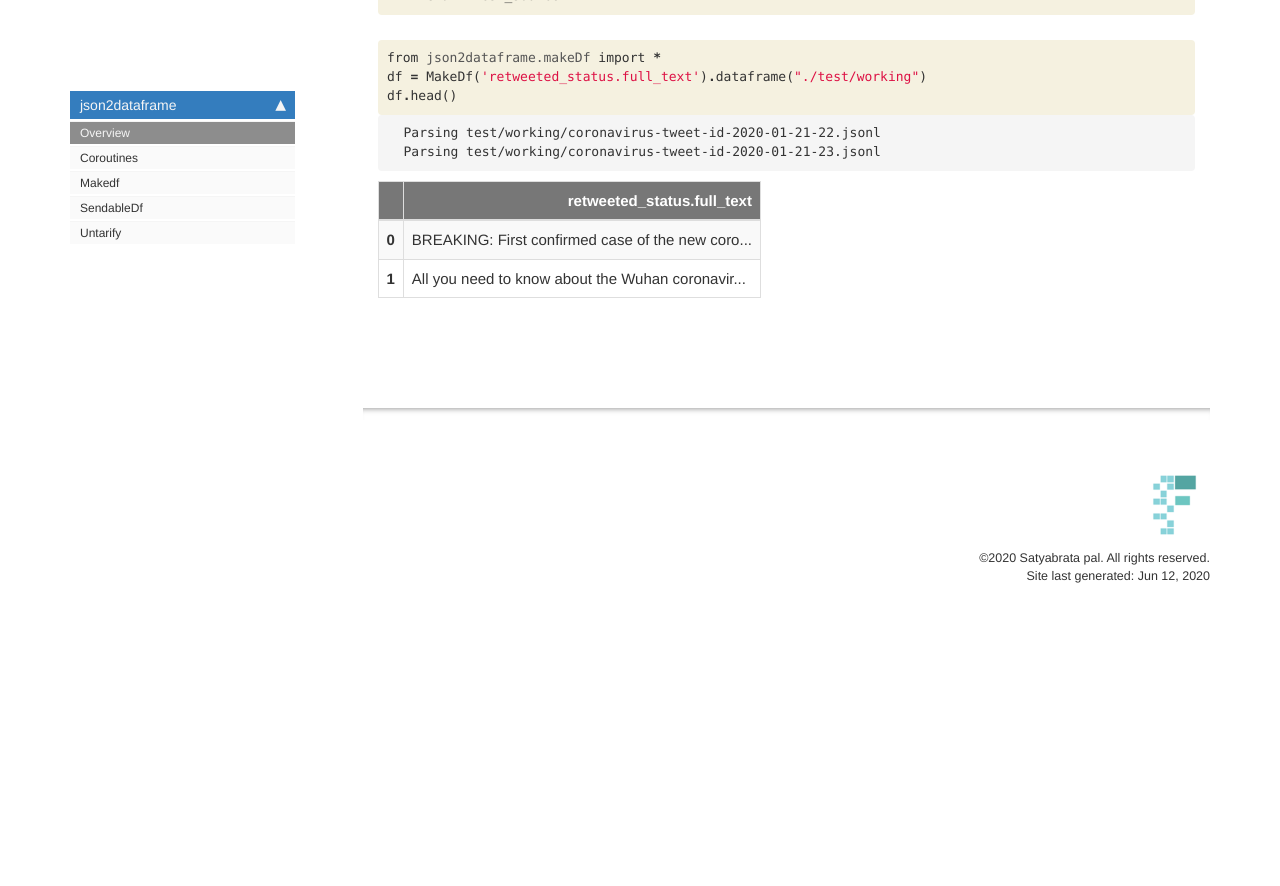
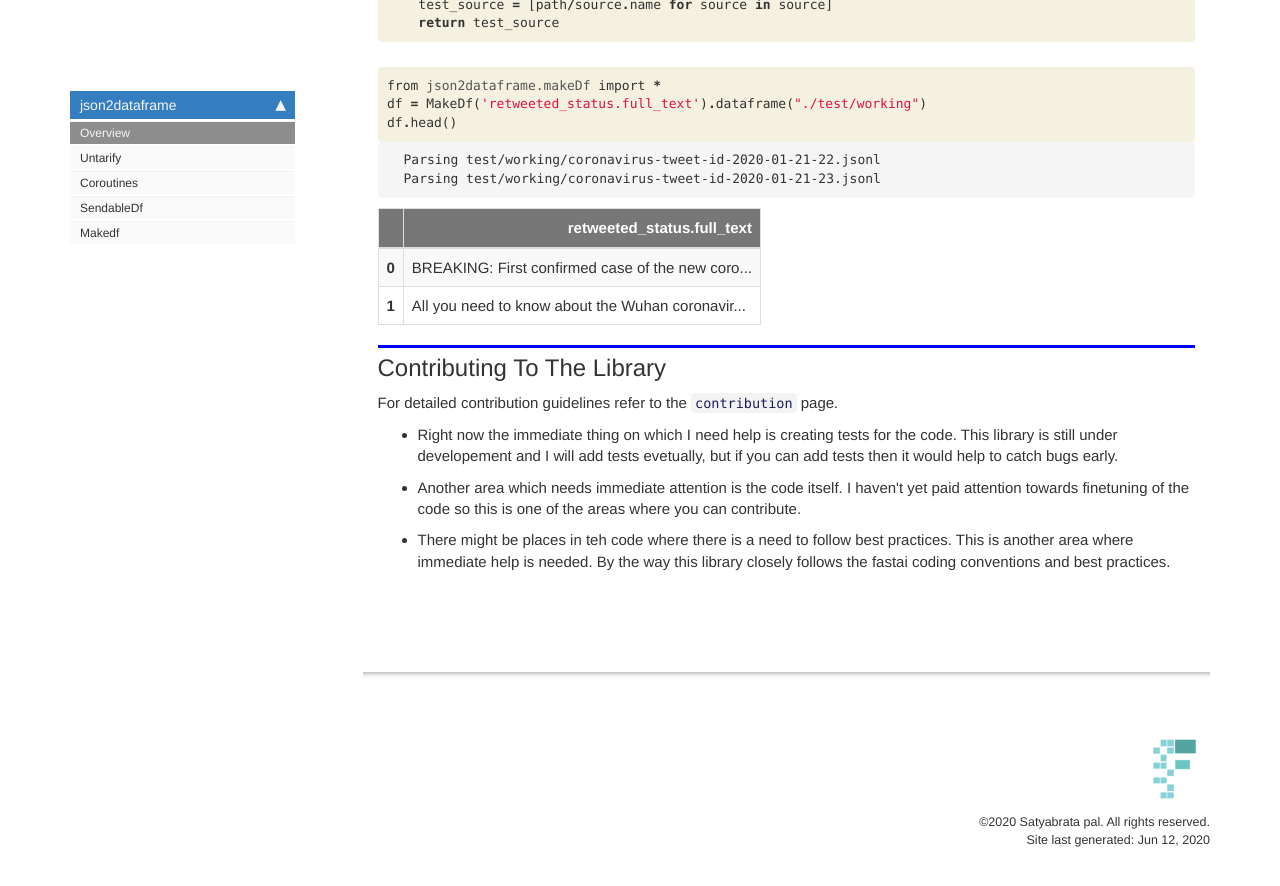
Before and after one commit to sapal6/json2dataframe, a Jekyll site: the page built from docs/index.html, in a window 1280 px wide and 900 px high, scrolled down 900 px. Shown: the top 886 px of the window. Built offline with Jekyll 4.4.1, drawn with Linux system fonts in a browser that asks for light colours; nearby versions of some CDN libraries; comment, search, counter and statistics services are not loaded; before the commit the page ends 1536 px from its top, so only the background shows below that; some of the changed text lies outside the part shown.

Commit message:
added files

```diff
--- a/docs/coroutines.html
+++ b/docs/coroutines.html
@@ -13,7 +13,7 @@
 #################################################
 ### THIS FILE WAS AUTOGENERATED! DO NOT EDIT! ###
 #################################################
-# file to edit: coroutines.ipynb
+# file to edit: 01_coroutines.ipynb
 # command to build the docs after a change: nbdev_build_docs
 
 -->
--- a/docs/index.html
+++ b/docs/index.html
@@ -5,8 +5,8 @@
 keywords: fastai
 sidebar: home_sidebar
 
-summary: "Json2Dataframe started as an experiment to test the following questions in my mind-->"
-description: "Json2Dataframe started as an experiment to test the following questions in my mind-->"
+summary: "Json2Dataframe started as an experiment to test the following questions in my mind -->"
+description: "Json2Dataframe started as an experiment to test the following questions in my mind -->"
 ---
 <!--
 
@@ -76,7 +76,7 @@
 <div class=" highlight hl-ipython3"><pre><span></span><span class="kn">from</span> <span class="nn">pathlib</span> <span class="kn">import</span> <span class="n">Path</span>
 <span class="kn">from</span> <span class="nn">json2dataframe.untarify</span> <span class="kn">import</span> <span class="o">*</span>
 <span class="n">path</span> <span class="o">=</span> <span class="n">Path</span><span class="p">(</span><span class="s2">&quot;./test/input/test&quot;</span><span class="p">)</span>
-<span class="n">files</span> <span class="o">=</span> <span class="p">[</span><span class="n">file</span> <span class="k">for</span> <span class="n">file</span> <span class="ow">in</span> <span class="n">path</span><span class="o">.</span><span class="n">iterdir</span><span class="p">()</span> <span class="k">if</span> <span class="n">file</span><span class="o">.</span><span class="n">suffix</span> <span class="o">==</span> <span class="s1">&#39;.gz&#39;</span><span class="p">]</span>
+<span class="n">files</span> <span class="o">=</span> <span class="p">[</span><span class="n">file</span> <span class="k">for</span> <span class="n">file</span> <span class="ow">in</span> <span class="n">path</span><span class="o">.</span><span class="n">iterdir</span><span class="p">()</span> <span class="k">if</span> <span class="n">file</span><span class="o">.</span><span class="n">suffix</span><span class="o">==</span><span class="s1">&#39;.gz&#39;</span><span class="p">]</span>
 
 <span class="k">for</span> <span class="n">file</span> <span class="ow">in</span> <span class="n">files</span><span class="p">:</span>
     <span class="n">untar</span><span class="p">(</span><span class="n">file</span><span class="p">)</span>
@@ -185,4 +185,25 @@
 </div>
     {% endraw %}
 
+<div class="cell border-box-sizing text_cell rendered"><div class="inner_cell">
+<div class="text_cell_render border-box-sizing rendered_html">
+<h2 id="Contributing-To-The-Library">Contributing To The Library<a class="anchor-link" href="#Contributing-To-The-Library"> </a></h2>
 </div>
+</div>
+</div>
+<div class="cell border-box-sizing text_cell rendered"><div class="inner_cell">
+<div class="text_cell_render border-box-sizing rendered_html">
+<p>For detailed contribution guidelines refer to the <code>contribution</code> page.</p>
+<ul>
+<li><p>Right now the immediate thing on which I need help is creating tests for the code. This library is still under developement and I will add tests evetually, but if you can add tests then it would help to catch bugs early.</p>
+</li>
+<li><p>Another area which needs immediate attention is the code itself. I haven't yet paid attention towards finetuning of the code so this is one of the areas where you can contribute.</p>
+</li>
+<li><p>There might be places in teh code where there is a need to follow best practices. This is another area where immediate help is needed. By the way this library closely follows the fastai coding conventions and best practices.</p>
+</li>
+</ul>
+
+</div>
+</div>
+</div>
+</div>
--- a/docs/makeDf.html
+++ b/docs/makeDf.html
@@ -13,7 +13,7 @@
 #################################################
 ### THIS FILE WAS AUTOGENERATED! DO NOT EDIT! ###
 #################################################
-# file to edit: makeDf.ipynb
+# file to edit: 03_makeDf.ipynb
 # command to build the docs after a change: nbdev_build_docs
 
 -->
--- a/docs/sendableDf.html
+++ b/docs/sendableDf.html
@@ -13,7 +13,7 @@
 #################################################
 ### THIS FILE WAS AUTOGENERATED! DO NOT EDIT! ###
 #################################################
-# file to edit: sendableDf.ipynb
+# file to edit: 02_sendableDf.ipynb
 # command to build the docs after a change: nbdev_build_docs
 
 -->
--- a/docs/sidebar.json
+++ b/docs/sidebar.json
@@ -1,9 +1,9 @@
 {
   "json2dataframe": {
     "Overview": "/",
+    "Untarify": "/untarify",
     "Coroutines": "/coroutines",
-    "Makedf": "/makeDf",
     "SendableDf": "/sendableDf",
-    "Untarify": "/untarify"
+    "Makedf": "/makeDf"
   }
 }
--- a/docs/untarify.html
+++ b/docs/untarify.html
@@ -13,7 +13,7 @@
 #################################################
 ### THIS FILE WAS AUTOGENERATED! DO NOT EDIT! ###
 #################################################
-# file to edit: untarify.ipynb
+# file to edit: 00_untarify.ipynb
 # command to build the docs after a change: nbdev_build_docs
 
 -->
```
Also changed, not shown: docs/_data/sidebars/home_sidebar.yml (+5 -5 lines), README.md, 2 other files.
